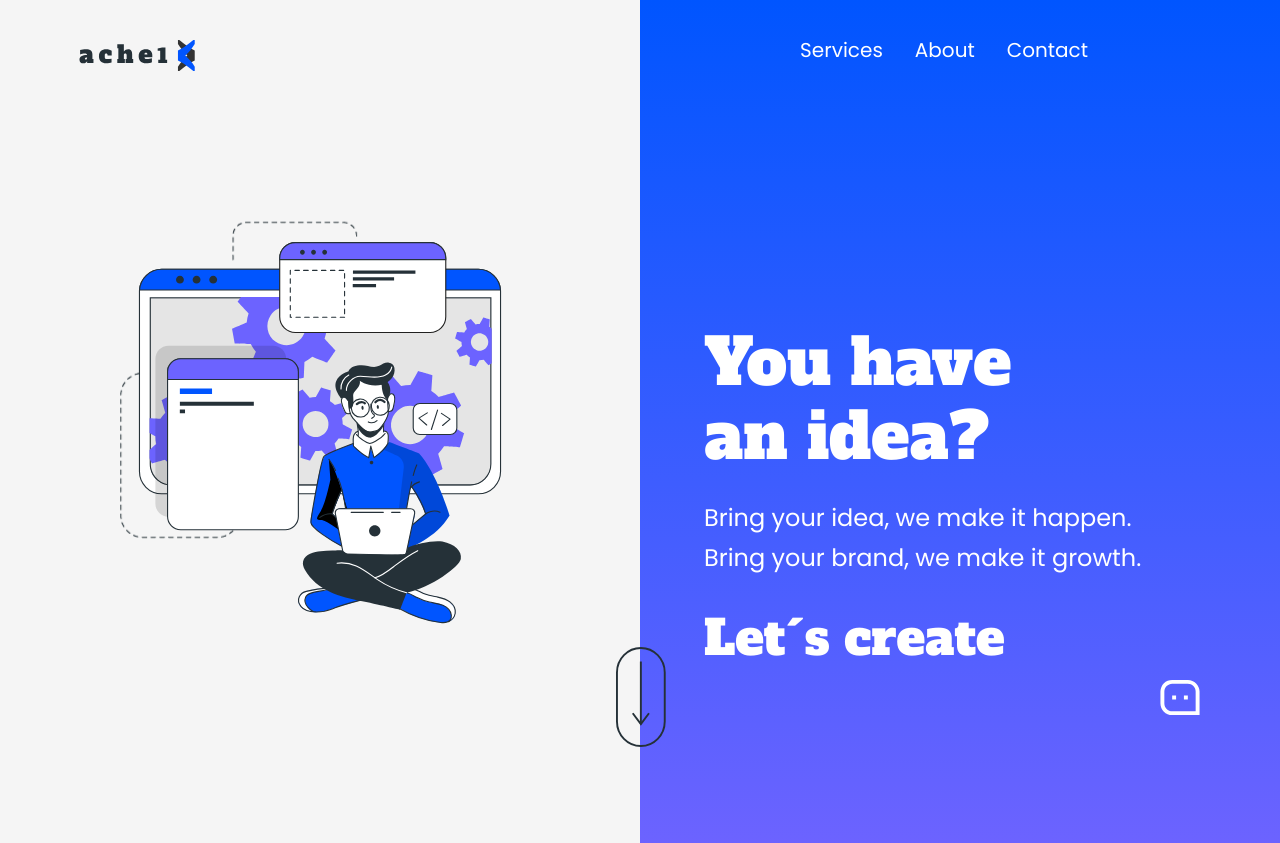
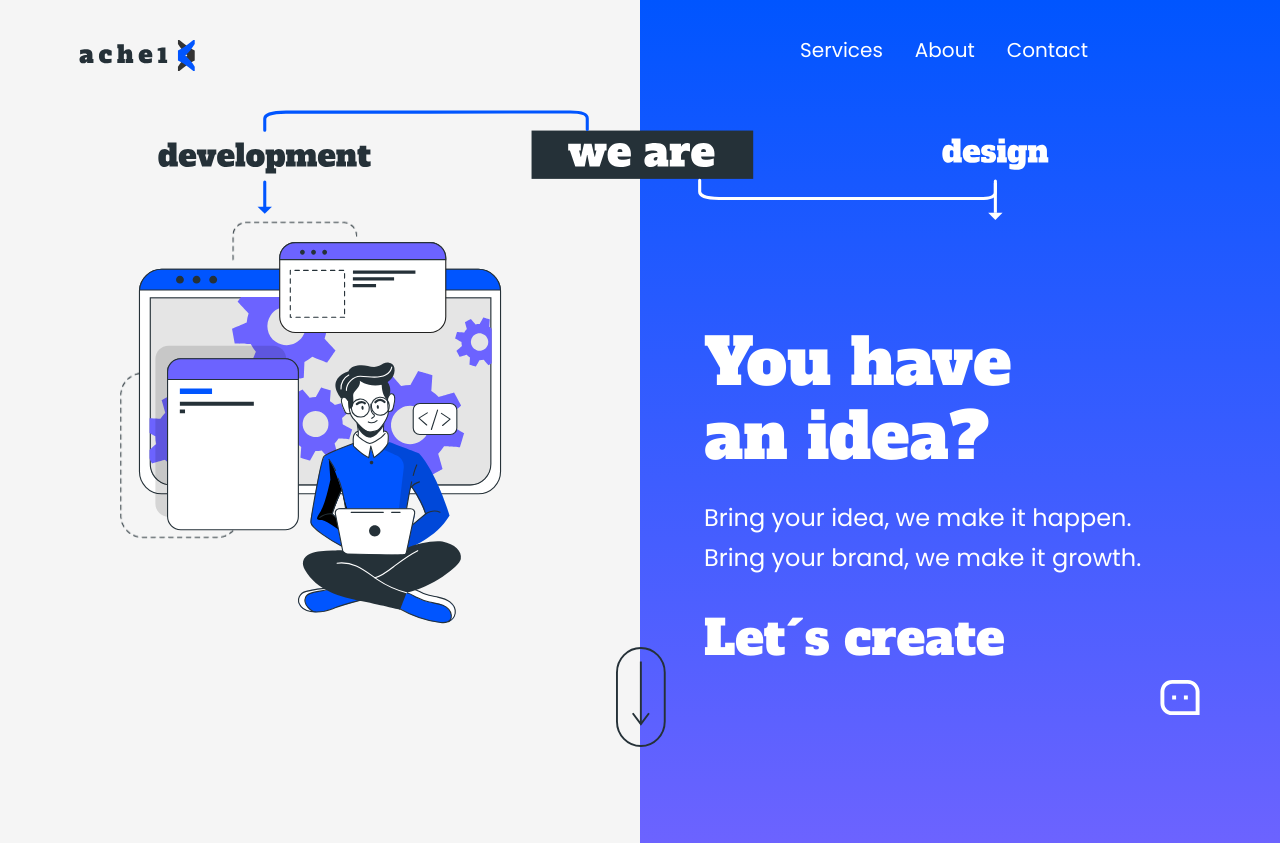
Before and after one commit to AlejandroM12/ache1, a React (Create React App) app: page / in a window 1280 px wide. Built offline with nearby package versions, Linux system fonts and the light colour scheme.

Commit message:
Added title home

```diff
--- a/src/pages/home/Home.jsx
+++ b/src/pages/home/Home.jsx
@@ -53,6 +53,9 @@ const Home = ({ pivot, setPivot }) => {
       </Header>
 
       <ContainerLeft>
+        <div className="logo-home">
+          <img src={logoTitle} alt="ache1 title" />
+        </div>
         {change === false ? (
           <div className="content-left" data-aos="fade-up">
             <UseLottieAnimation
```
